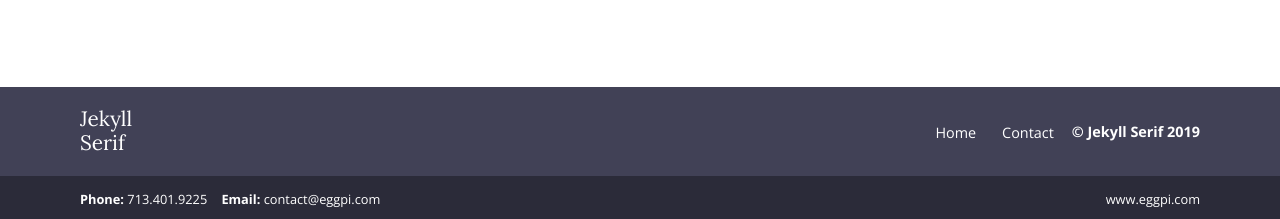
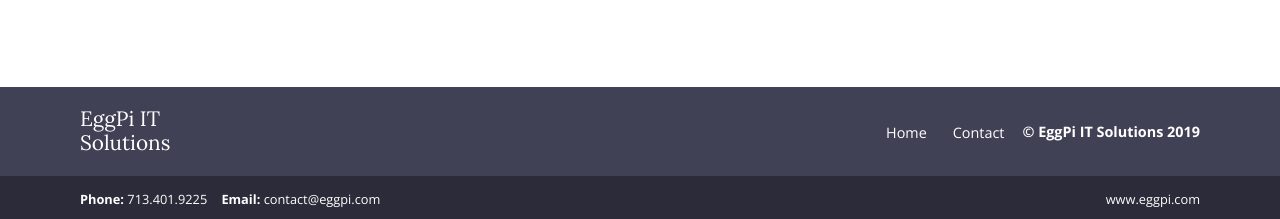
Before and after one commit to eggpi-site/eggpi-site.github.io, a Jekyll site: the page built from index.html, in a window 1280 px wide. Shown: the part 1386-1605 px from the top of the page. Built offline with Jekyll 4.4.1, drawn with Linux system fonts in a browser that asks for light colours.

Commit message:
Update _config.yml

```diff
--- a/_config.yml
+++ b/_config.yml
@@ -1,7 +1,7 @@
 baseurl: ''
 exclude: ['README.md']
 permalink: pretty
-title: 'Jekyll Serif'
+title: 'EggPi IT Solutions'
 
 collections:
   services:
```
